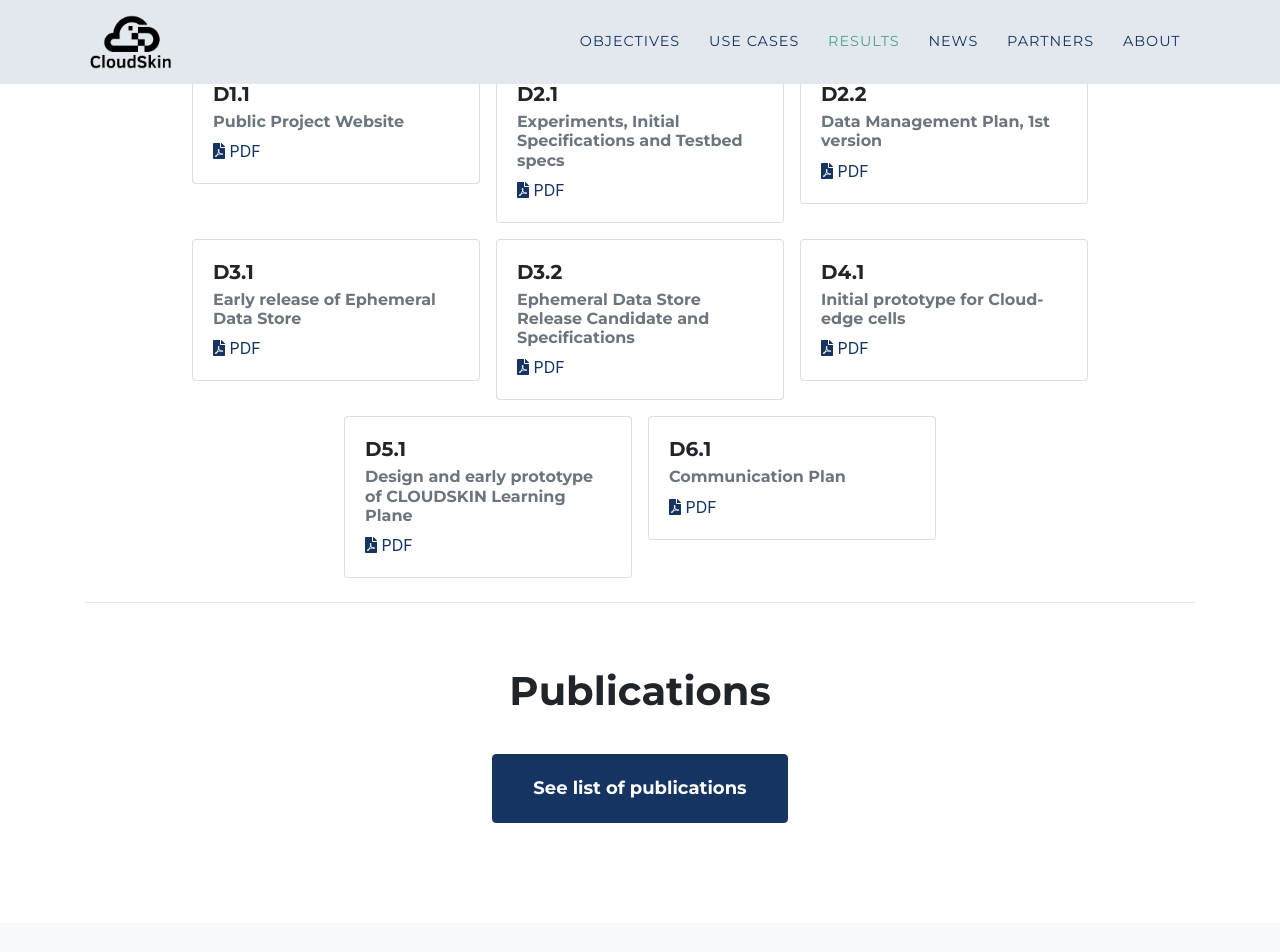
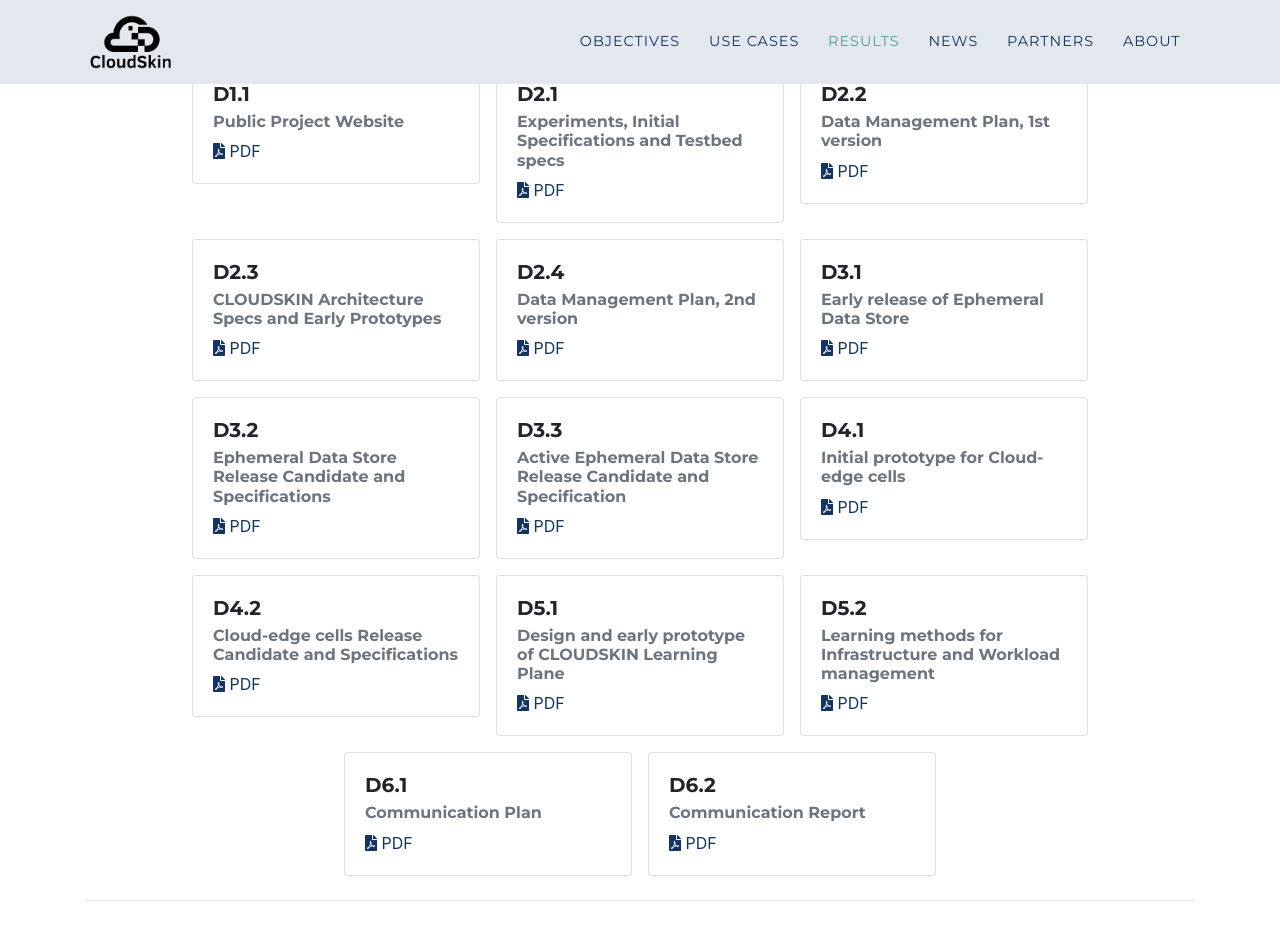
Before and after one commit to cloudskin-eu/cloudskin-eu.github.io, a Jekyll site: the page built from index.md, in a window 1280 px wide and 1400 px high, scrolled down 4121 px. Shown: the top 952 px of the window. Built offline with Jekyll 4.4.1, drawn with Linux system fonts in a browser that asks for light colours; some web fonts are replaced.

Commit message:
add deliverables

```diff
--- a/_data/sitetext.yml
+++ b/_data/sitetext.yml
@@ -84,21 +84,39 @@ results:
     - title: D2.2
       subtitle: Data Management Plan, 1st version
       file: ../assets/deliverables/CloudSkin_D2.2_Public.pdf
+    - title: D2.3
+      subtitle: CLOUDSKIN Architecture Specs and Early Prototypes
+      file: ../assets/deliverables/CloudSkin_D2.4_Public.pdf
+    - title: D2.4
+      subtitle: Data Management Plan, 2nd version
+      file: ../assets/deliverables/CloudSkin_D2.4_Public.pdf
     - title: D3.1
       subtitle: Early release of Ephemeral Data Store
       file: ../assets/deliverables/CloudSkin_D3.1_Public.pdf
     - title: D3.2
       subtitle: Ephemeral Data Store Release Candidate and Specifications
       file: ../assets/deliverables/CloudSkin_D3.2_Public.pdf
+    - title: D3.3
+      subtitle: Active Ephemeral Data Store Release Candidate and Specification
+      file: ../assets/deliverables/CloudSkin_D3.3_Public.pdf
     - title: D4.1
       subtitle: Initial prototype for Cloud-edge cells
       file: ../assets/deliverables/CloudSkin_D4.1_Public.pdf
+    - title: D4.2
+      subtitle: Cloud-edge cells Release Candidate and Specifications
+      file: ../assets/deliverables/CloudSkin_D4.2_Public.pdf
     - title: D5.1
       subtitle: Design and early prototype of CLOUDSKIN Learning Plane
       file: ../assets/deliverables/CloudSkin_D5.1_Public.pdf
+    - title: D5.2
+      subtitle: Learning methods for Infrastructure and Workload management
+      file: ../assets/deliverables/CloudSkin_D5.2_Public.pdf
     - title: D6.1
       subtitle: Communication Plan
       file: ../assets/deliverables/CloudSkin_D6.1_Public.pdf
+    - title: D6.2
+      subtitle: Communication Report
+      file: ../assets/deliverables/CloudSkin_D6.2_Public.pdf
   publications:
     - title: To be included
       link: "#"
```
Also changed, not shown: 6 other files.
